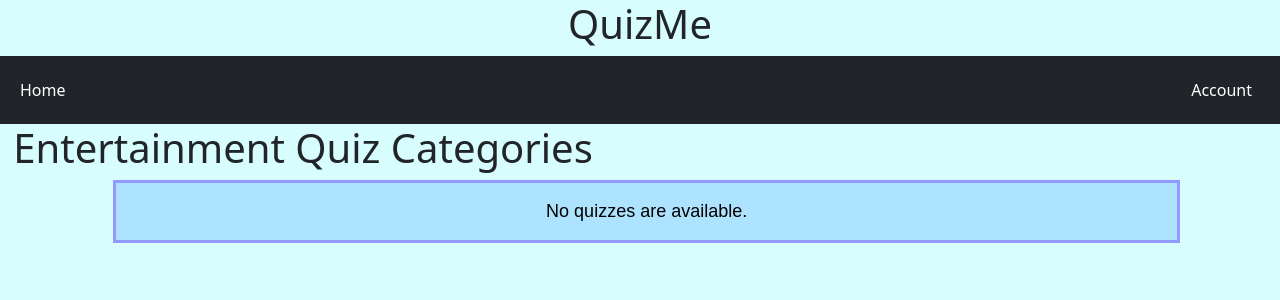
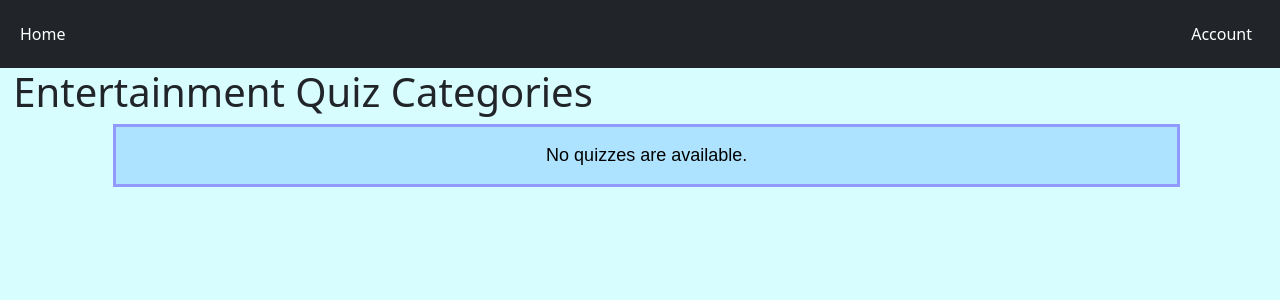
Before and after one commit to KC-software-en/QuizMe, a Django app: template Entertainment/templates/entertainment/en_quiz.html in a window 1280 px wide. Shown: the top 300 px of the page. Run offline with Django 5.2, Linux system fonts and the light colour scheme; the template is opened without the code that fills it, so the values that code supplies are empty.

Commit message:
Removed the header from en_quiz page.

```diff
--- a/Entertainment/templates/entertainment/en_quiz.html
+++ b/Entertainment/templates/entertainment/en_quiz.html
@@ -16,8 +16,6 @@
 <body>
 	{% block content %}
     <!-- Nav bar template for all pages-->
-
-    <h1 style="text-align: center;">QuizMe</h1>
     <nav class="navbar navbar-expand-lg navbar-dark bg-dark">
         <div class="container-fluid">
             <div class="collapse navbar-collapse" id="navbarSupportedContent">
```
